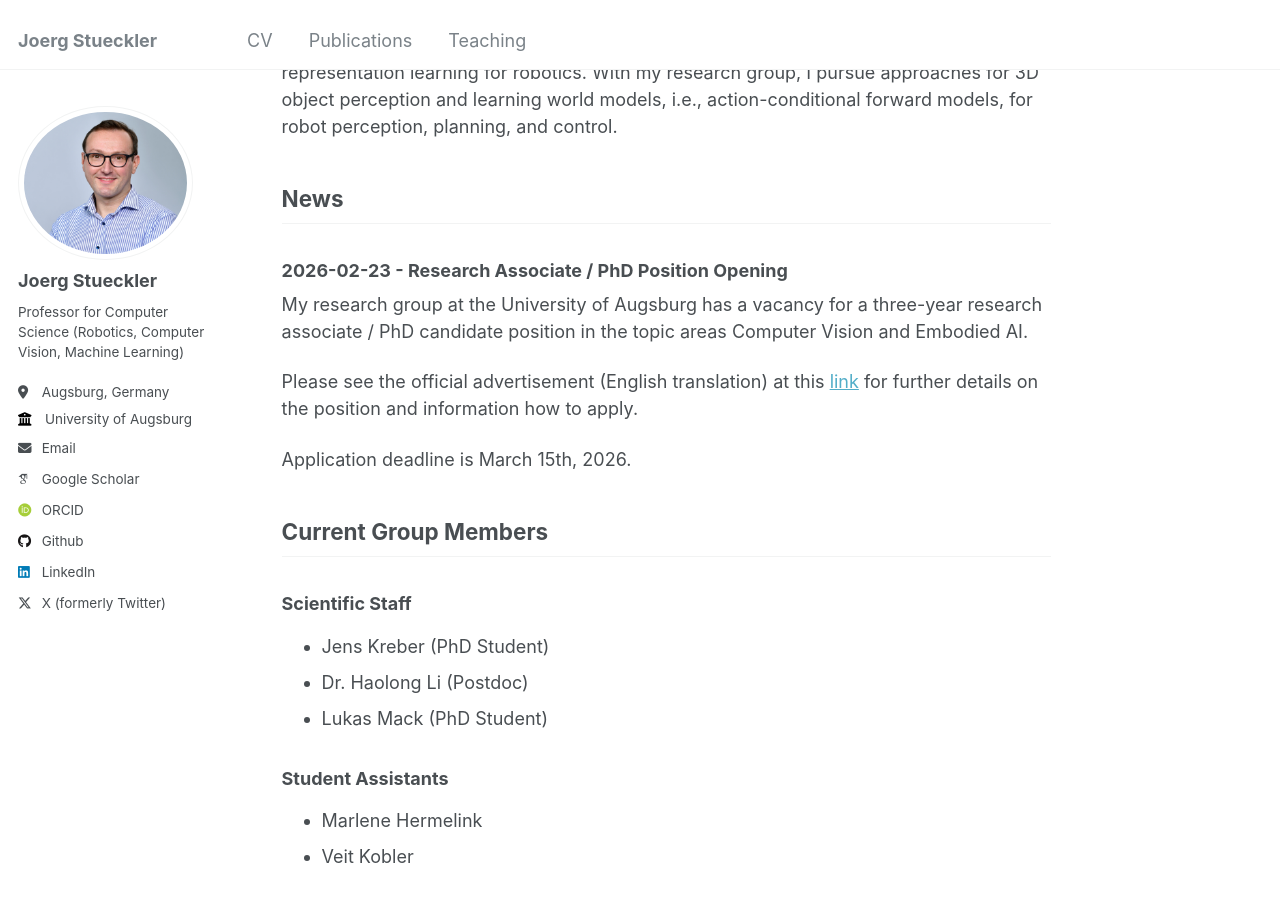
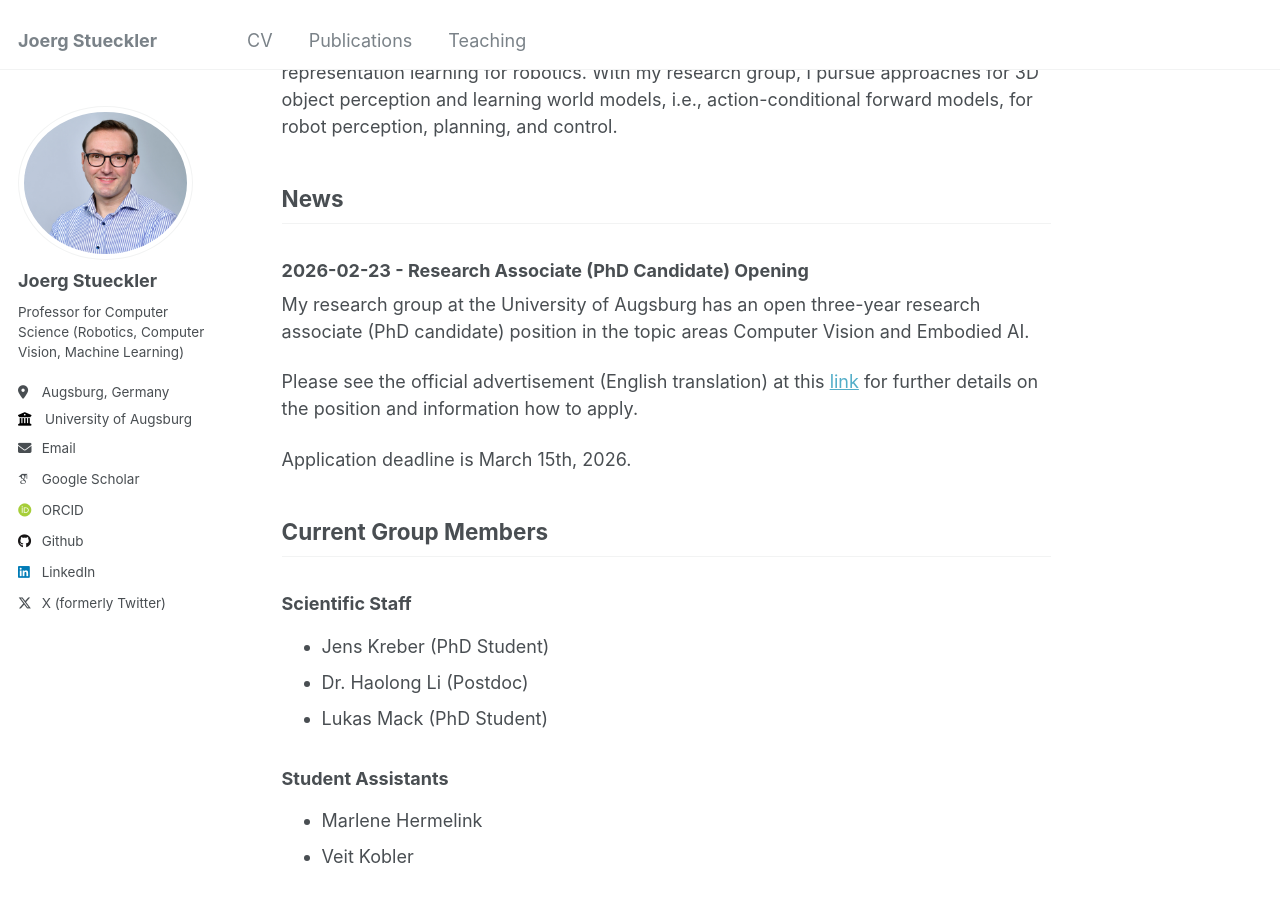
Before and after one commit to jstueckler/jstueckler.github.io, a Jekyll site: the page built from _pages/about.md, in a window 1280 px wide and 900 px high, scrolled down 886 px. Built offline with Jekyll 4.4.1, drawn with Linux system fonts in a browser that asks for light colours; some web fonts are replaced.

Commit message:
news update

```diff
--- a/_pages/about.md
+++ b/_pages/about.md
@@ -29,9 +29,9 @@ I am passionate about researching intelligent robots that perform complex tasks
 
 ## News
 
-### 2026-02-23 - Research Associate / PhD Position Opening
+### 2026-02-23 - Research Associate (PhD Candidate) Opening
 
-My research group at the University of Augsburg has a vacancy for a three-year research associate / PhD candidate position in the topic areas Computer Vision and Embodied AI.
+My research group at the University of Augsburg has an open three-year research associate (PhD candidate) position in the topic areas Computer Vision and Embodied AI.
 
 Please see the official advertisement (English translation) at this [link](https://www.uni-augsburg.de/en/jobs-und-karriere/stellenangebote/2026/02/23/research-associate-mfd-faculty-of-applied-computer-science_2042/) for further details on the position and information how to apply.
 
```
